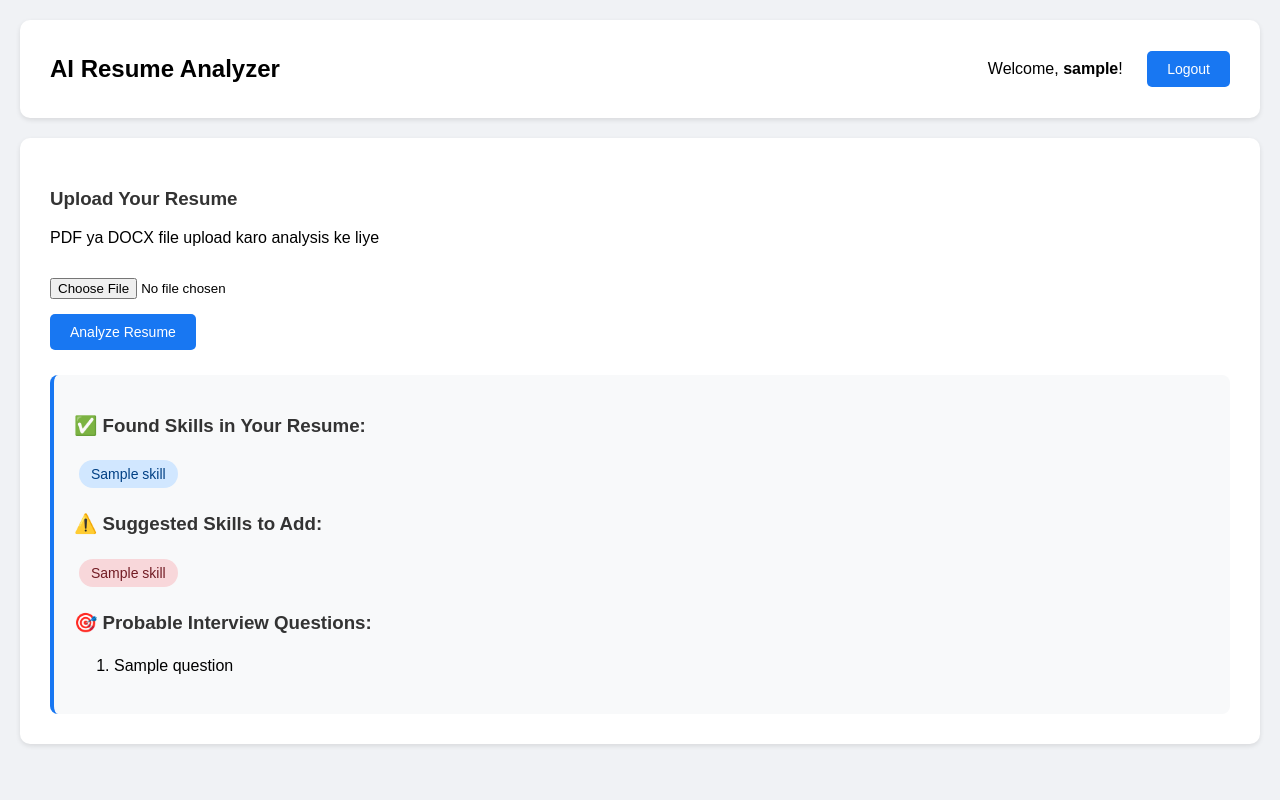
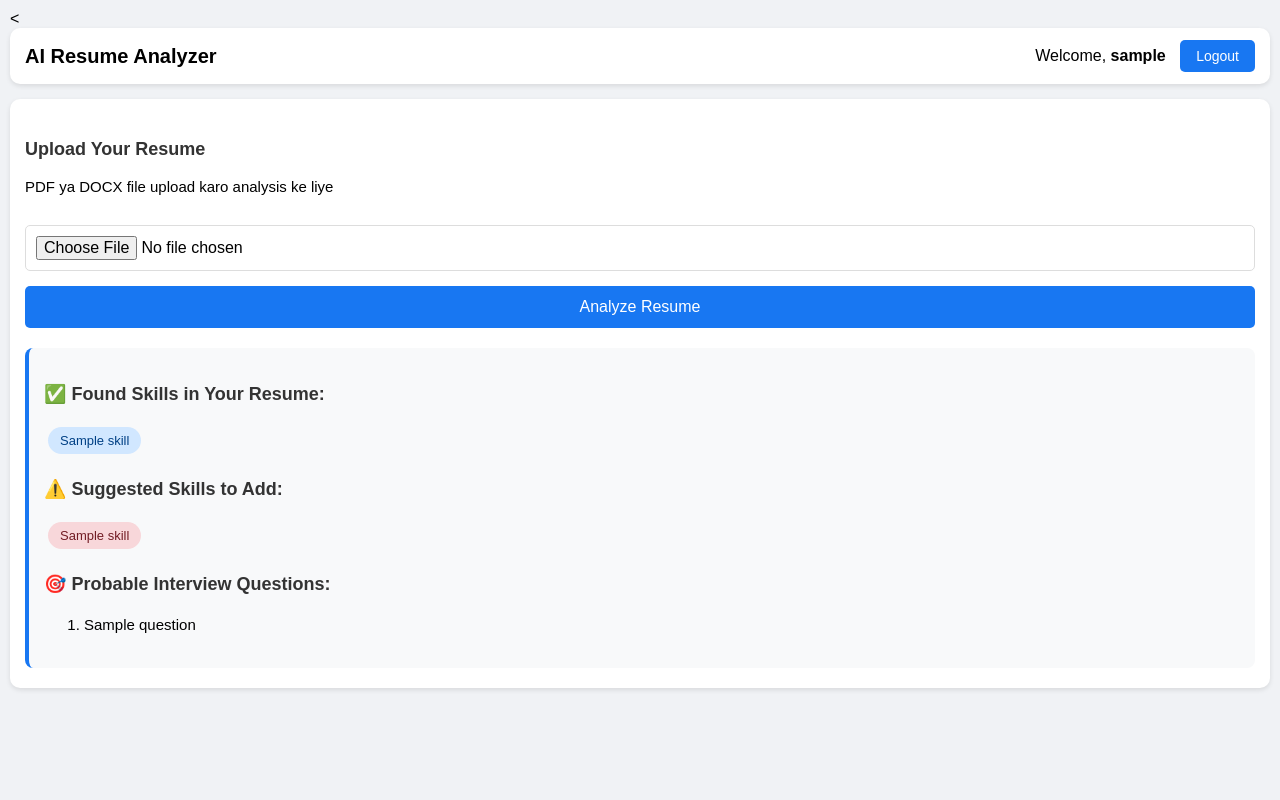
Before and after one commit to ibnakbar-09/project, a Flask app: template templates/dashboard.html in a window 1280 px wide. Run offline with Flask 3, Linux system fonts and the light colour scheme; the template is opened without the code that fills it: most values are stand-ins (such as "Sample title", 1, 10 or a date in 2020).

Commit message:
Fixed dashboard

```diff
--- a/templates/dashboard.html
+++ b/templates/dashboard.html
@@ -1,28 +1,105 @@
-<!DOCTYPE html>
+<<!DOCTYPE html>
 <html>
 <head>
+    <meta charset="UTF-8">
+    <meta name="viewport" content="width=device-width, initial-scale=1.0">
     <title>Dashboard - AI Resume Analyzer</title>
     <style>
-        body { font-family: Arial; background: #f0f2f5; margin: 0; padding: 20px; }
-     .nav { background: white; padding: 15px 30px; border-radius: 10px; margin-bottom: 20px; display: flex; justify-content: space-between; align-items: center; box-shadow: 0 2px 5px rgba(0,0,0,0.1); }
-     .container { background: white; padding: 30px; border-radius: 10px; box-shadow: 0 2px 5px rgba(0,0,0,0.1); }
-     .result { margin-top: 25px; padding: 20px; background: #f8f9fa; border-radius: 8px; border-left: 4px solid #1877f2; }
-        button { padding: 10px 20px; background: #1877f2; color: white; border: none; border-radius: 5px; cursor: pointer; font-size: 14px; }
+        * { box-sizing: border-box; }
+        body {
+            font-family: Arial;
+            background: #f0f2f5;
+            margin: 0;
+            padding: 10px;
+        }
+   .nav {
+            background: white;
+            padding: 12px 15px;
+            border-radius: 10px;
+            margin-bottom: 15px;
+            display: flex;
+            justify-content: space-between;
+            align-items: center;
+            box-shadow: 0 2px 5px rgba(0,0,0,0.1);
+            flex-wrap: wrap;
+        }
+   .nav h2 { margin: 0; font-size: 20px; }
+   .container {
+            background: white;
+            padding: 20px 15px;
+            border-radius: 10px;
+            box-shadow: 0 2px 5px rgba(0,0,0,0.1);
+        }
+   .result {
+            margin-top: 20px;
+            padding: 15px;
+            background: #f8f9fa;
+            border-radius: 8px;
+            border-left: 4px solid #1877f2;
+        }
+        button {
+            padding: 12px 20px;
+            background: #1877f2;
+            color: white;
+            border: none;
+            border-radius: 5px;
+            cursor: pointer;
+            font-size: 16px;
+            width: 100%;
+        }
         button:hover { background: #166fe5; }
-     .skill { background: #d1e7ff; color: #004085; padding: 6px 12px; margin: 5px; border-radius: 15px; display: inline-block; font-size: 14px; }
-     .missing { background: #f8d7da; color: #721c24; padding: 6px 12px; margin: 5px; border-radius: 15px; display: inline-block; font-size: 14px; }
-        input[type="file"] { margin: 15px 0; }
-        h3 { color: #333; margin-top: 20px; }
-        ol li { margin: 10px 0; line-height: 1.6; }
-     .flash { color: #dc3545; background: #f8d7da; padding: 10px; border-radius: 5px; margin-bottom: 15px; }
+   .nav button { width: auto; padding: 8px 16px; font-size: 14px; }
+   .skill {
+            background: #d1e7ff;
+            color: #004085;
+            padding: 6px 12px;
+            margin: 4px;
+            border-radius: 15px;
+            display: inline-block;
+            font-size: 13px;
+        }
+   .missing {
+            background: #f8d7da;
+            color: #721c24;
+            padding: 6px 12px;
+            margin: 4px;
+            border-radius: 15px;
+            display: inline-block;
+            font-size: 13px;
+        }
+        input[type="file"] {
+            margin: 15px 0;
+            width: 100%;
+            padding: 10px;
+            border: 1px solid #ddd;
+            border-radius: 5px;
+            font-size: 16px;
+        }
+        h3 { color: #333; margin-top: 20px; font-size: 18px; }
+        ol li { margin: 10px 0; line-height: 1.6; font-size: 15px; }
+   .flash {
+            color: #dc3545;
+            background: #f8d7da;
+            padding: 10px;
+            border-radius: 5px;
+            margin-bottom: 15px;
+            font-size: 14px;
+        }
+        p { font-size: 15px; }
+
+        @media only screen and (max-width: 600px) {
+       .nav { flex-direction: column; gap: 10px; text-align: center; }
+       .nav h2 { font-size: 18px; }
+            h3 { font-size: 16px; }
+        }
     </style>
 </head>
 <body>
     <div class="nav">
         <h2>AI Resume Analyzer</h2>
         <div>
-            <span>Welcome, <b>{{ username }}</b>!</span>
-            <a href="/logout" style="margin-left: 20px;"><button>Logout</button></a>
+            <span>Welcome, <b>{{ username }}</b></span>
+            <a href="/logout" style="margin-left: 10px;"><button>Logout</button></a>
         </div>
     </div>
     <div class="container">
@@ -33,7 +110,6 @@
         {% endwith %}
         <form method="POST" enctype="multipart/form-data">
             <input type="file" name="file" accept=".pdf,.docx" required>
-            <br>
             <button type="submit">Analyze Resume</button>
         </form>
         {% if skills %}
@@ -45,7 +121,11 @@
                 <p>Koi skill detect nahi hui</p>
             {% endif %}
             <h3>⚠️ Suggested Skills to Add:</h3>
-            {% for skill in missing %}<span class="missing">{{ skill }}</span>{% endfor %}
+            {% if missing %}
+                {% for skill in missing %}<span class="missing">{{ skill }}</span>{% endfor %}
+            {% else %}
+                <p>Bahut badhiya! Koi skill missing nahi hai</p>
+            {% endif %}
             <h3>🎯 Probable Interview Questions:</h3>
             <ol>
             {% for q in questions %}<li>{{ q }}</li>{% endfor %}
```
Also changed, not shown: templates/footer.html (added, +21 -0 lines).
